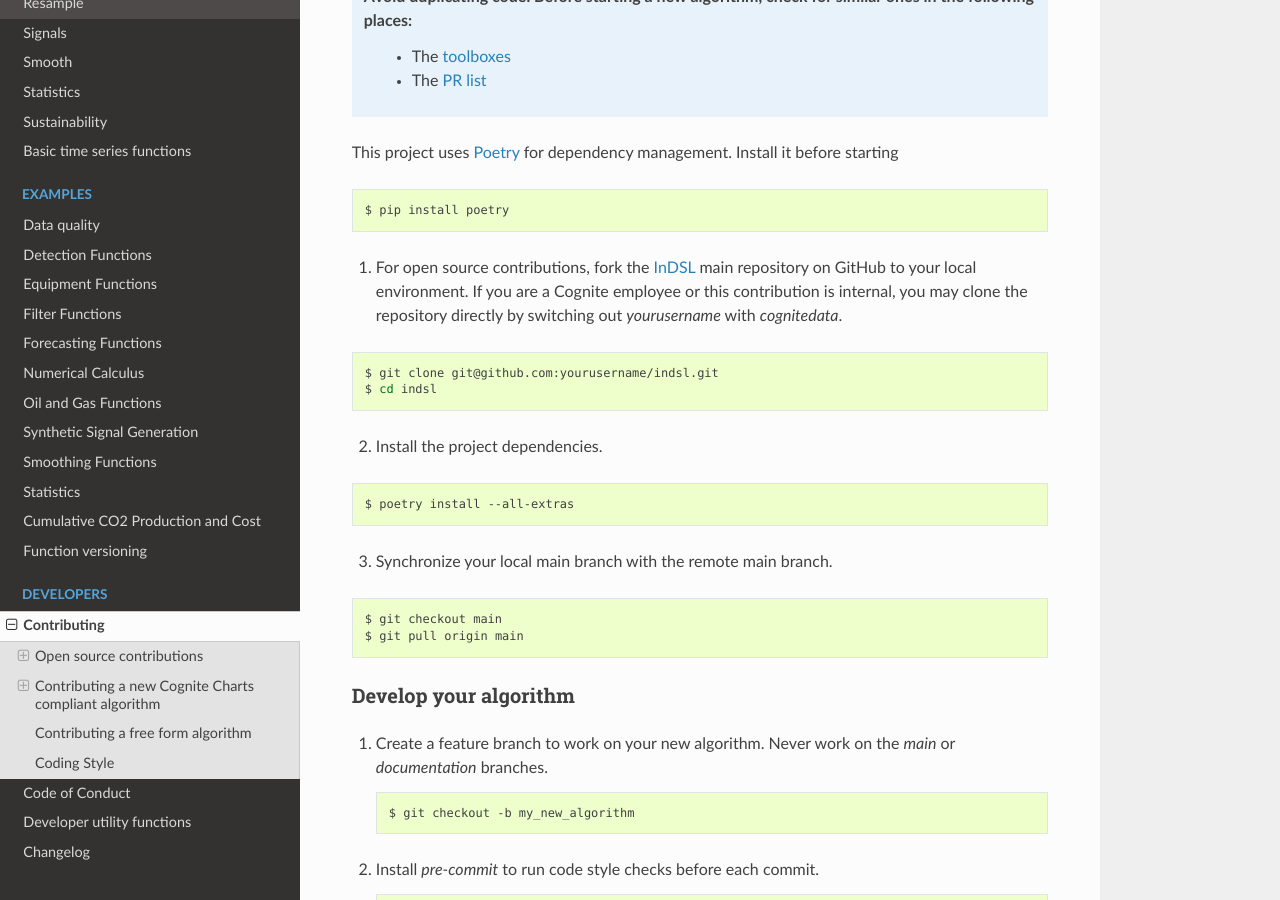
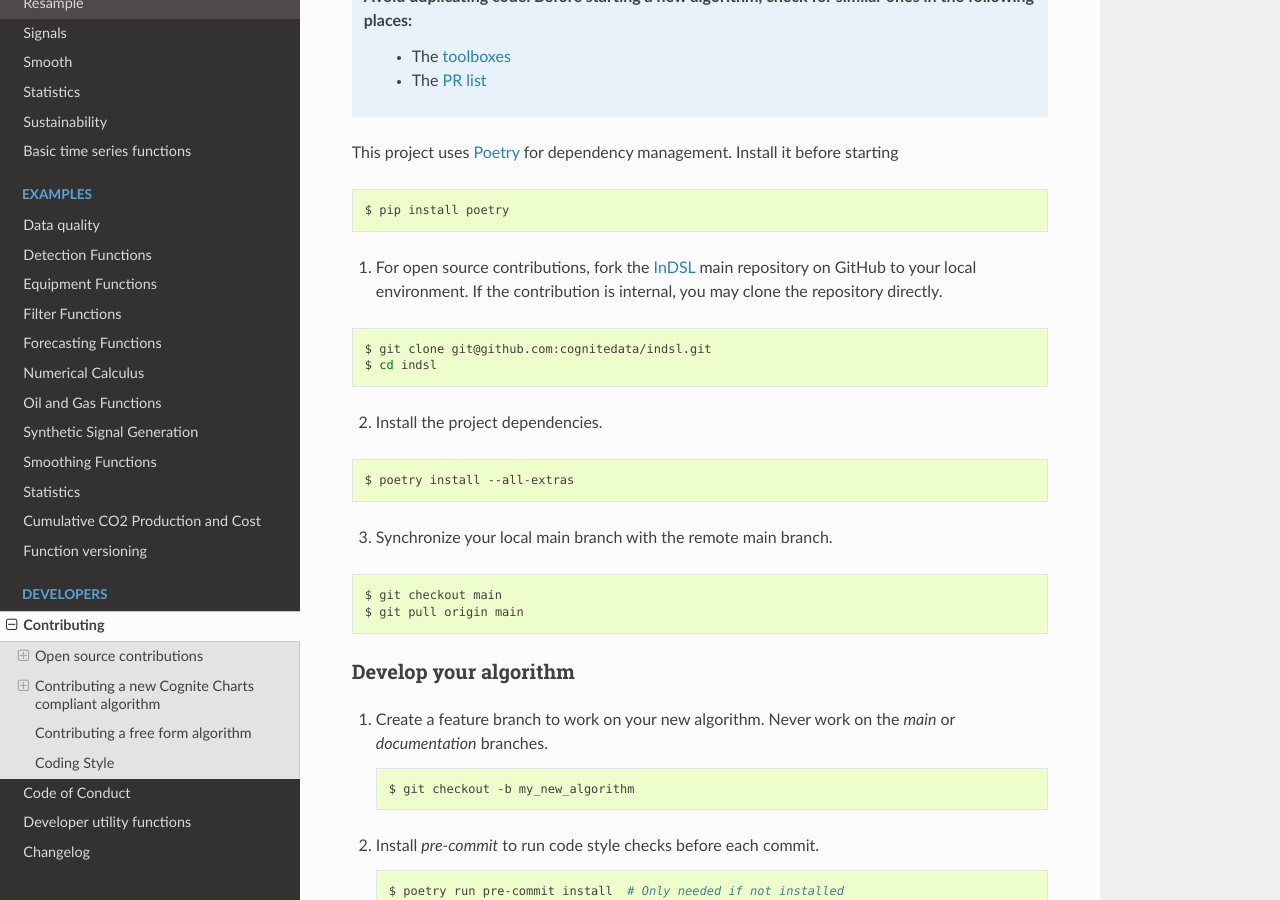
Before and after one commit to cognitedata/indsl, a Sphinx documentation site: the page built from docs-source/source/contribute.rst, in a window 1280 px wide and 900 px high, scrolled down 2795 px. Built offline with Sphinx 7.4.7 and the Read the Docs theme 2.0.0, drawn with Linux system fonts in a browser that asks for light colours; pages that are not in the unit, such as notebooks, are missing from menus; some of the changed text lies outside the part shown.

Commit message:
refactoring

```diff
--- a/docs-source/source/contribute.rst
+++ b/docs-source/source/contribute.rst
@@ -129,13 +129,11 @@ This project uses `Poetry <https://python-poetry.org/>`_ for dependency manageme
 
 
 1. For open source contributions, fork the `InDSL <https://github.com/cognitedata/indsl>`_ main repository on
-   GitHub to your local environment. If you are a Cognite employee or this contribution is internal,
-   you may clone the repository directly by switching out `yourusername` with
-   `cognitedata`.
+   GitHub to your local environment. If the contribution is internal, you may clone the repository directly.
 
 .. prompt:: bash $
 
-    git clone git@github.com:yourusername/indsl.git
+    git clone git@github.com:cognitedata/indsl.git
     cd indsl
 
 2. Install the project dependencies.
@@ -371,7 +369,7 @@ We want to offer our user and developers as much information as possible about o
 to show off all the amazing features and functionalities of your new algorithm and how it can be used.
 
 1. For open source contributions, fork the INDSL repo and create your own local branch.
-   If you are a Cognite employee or this contribution is internal, you may clone the repository directly.
+   For internal contributions, you may clone the repository directly.
 2. Go to the toolbox folder in ``examples`` where your algorithm belongs to (e.g. ``smooth``)
 3. Create a new python file with the prefix *plot_*. For example ``plot_my_new_algo_feature.py``.
 4. At the top of the file, add a triple quote docstring that start with the title of your example enclose by
```
